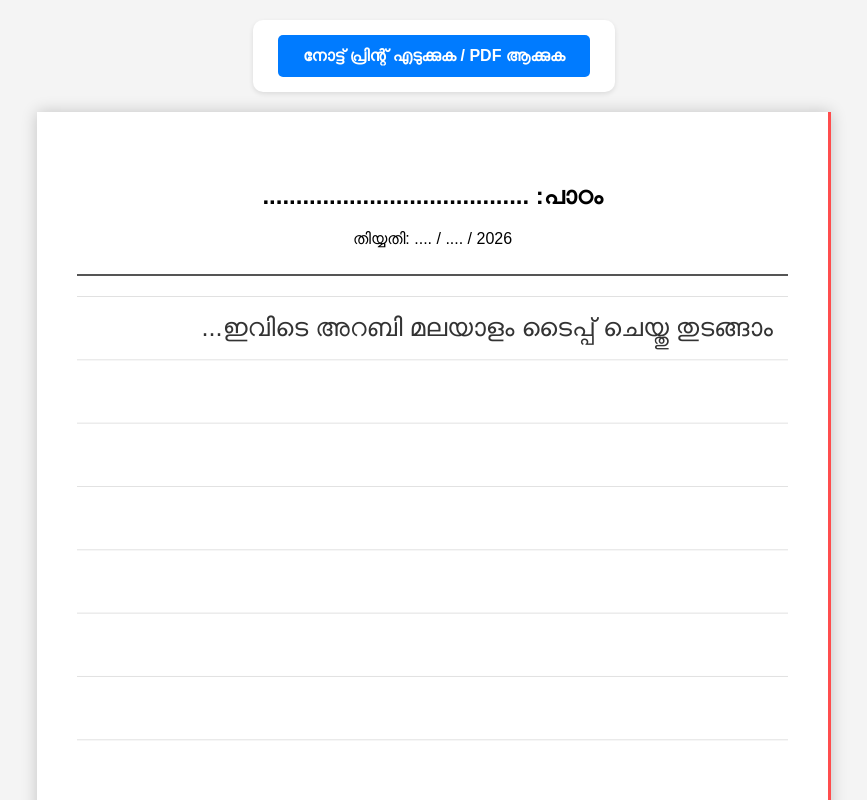
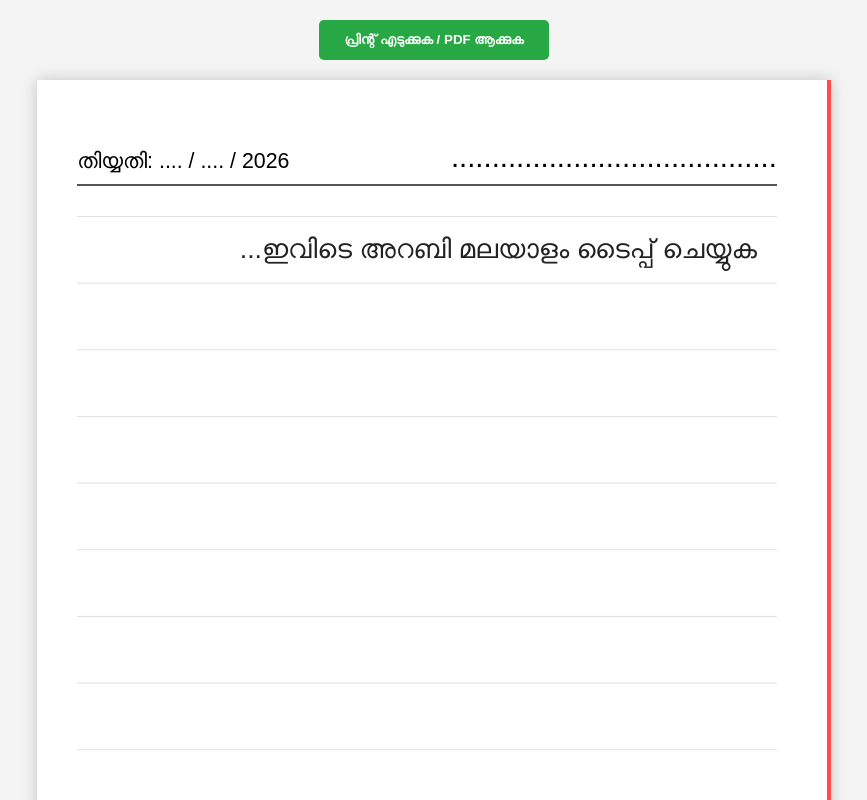
Before and after one commit to agmoideen0515-design/index.html, a plain HTML site: page index.html in a window 1280 px wide. Shown: the top 800 px of the page, without its empty margins (206-1073 px from the left). Drawn offline with Linux system fonts and the light colour scheme.

Commit message:
Update index.html

```diff
--- a/index.html
+++ b/index.html
@@ -3,7 +3,7 @@
 <head>
     <meta charset="UTF-8">
     <meta name="viewport" content="width=device-width, initial-scale=1.0">
-    <title>മദ്രസ നോട്ട് തയ്യാറാക്കൽ</title>
+    <title>മദ്രസ നോട്ട്</title>
     <style>
         body {
             background-color: #f4f4f4;
@@ -14,64 +14,65 @@
             padding: 20px;
             margin: 0;
         }
-        /* നോട്ട് പേപ്പറിന്റെ ഡിസൈൻ */
         .notebook-page {
             background-color: white;
-            width: 210mm; /* A4 Size */
+            width: 210mm;
             min-height: 297mm;
-            padding: 50px 40px 40px 40px;
+            padding: 60px 50px 40px 40px;
             box-shadow: 0 0 15px rgba(0,0,0,0.2);
             position: relative;
-            border-right: 3px solid #ff4d4d; /* വലതുവശത്തെ ചുവന്ന മാർജിൻ */
+            /* വലതുവശത്തെ ചുവന്ന മാർജിൻ */
+            border-right: 4px solid #ff4d4d;
             box-sizing: border-box;
         }
-        /* നോട്ട്ബുക്കിലെ വരികൾ */
         .content-area {
             line-height: 2.5;
             background-image: linear-gradient(#e1e1e1 1px, transparent 1px);
             background-size: 100% 2.5em;
             outline: none;
             min-height: 900px;
-            font-size: 19pt;
+            font-size: 20pt;
             text-align: right;
-            padding-right: 15px;
-            color: #333;
+            padding-right: 20px;
+            color: #222;
         }
         .header-section {
-            text-align: center;
-            margin-bottom: 20px;
+            display: flex;
+            justify-content: space-between;
+            align-items: flex-end;
+            margin-bottom: 30px;
             border-bottom: 2px solid #555;
             padding-bottom: 10px;
         }
+        .lesson-title {
+            flex-grow: 1;
+            font-size: 22pt;
+            text-align: right;
+            min-width: 100px;
+        }
+        .date-section {
+            font-size: 16pt;
+            text-align: left;
+            min-width: 200px;
+        }
         .controls {
             margin-bottom: 20px;
-            background: #fff;
-            padding: 15px 25px;
-            border-radius: 10px;
-            box-shadow: 0 2px 5px rgba(0,0,0,0.1);
         }
         button {
             padding: 12px 25px;
             cursor: pointer;
-            background-color: #007bff;
+            background-color: #28a745;
             color: white;
             border: none;
             border-radius: 5px;
-            font-size: 16px;
             font-weight: bold;
         }
-        button:hover {
-            background-color: #0056b3;
-        }
-        /* പ്രിന്റ് എടുക്കുമ്പോൾ ആവശ്യമില്ലാത്തവ ഒഴിവാക്കാൻ */
         @media print {
             .controls { display: none; }
             body { background: white; padding: 0; }
             .notebook-page {
                 box-shadow: none;
-                width: 100%;
-                margin: 0;
-                border-right: 3px solid #ff4d4d;
+                border-right: 4px solid #ff4d4d;
             }
         }
     </style>
@@ -79,17 +80,17 @@
 <body>
 
     <div class="controls">
-        <button onclick="window.print()">നോട്ട് പ്രിന്റ് എടുക്കുക / PDF ആക്കുക</button>
+        <button onclick="window.print()">പ്രിന്റ് എടുക്കുക / PDF ആക്കുക</button>
     </div>
 
     <div class="notebook-page">
         <div class="header-section">
-            <h2 contenteditable="true">പാഠം: ........................................</h2>
-            <p contenteditable="true">തിയ്യതി: .... / .... / 2026</p>
+            <div class="lesson-title" contenteditable="true">........................................</div>
+            <div class="date-section" contenteditable="true">തിയ്യതി: .... / .... / 2026</div>
         </div>
 
         <div class="content-area" contenteditable="true">
-            ഇവിടെ അറബി മലയാളം ടൈപ്പ് ചെയ്തു തുടങ്ങാം...
+            ഇവിടെ അറബി മലയാളം ടൈപ്പ് ചെയ്യുക...
         </div>
     </div>
 
```
